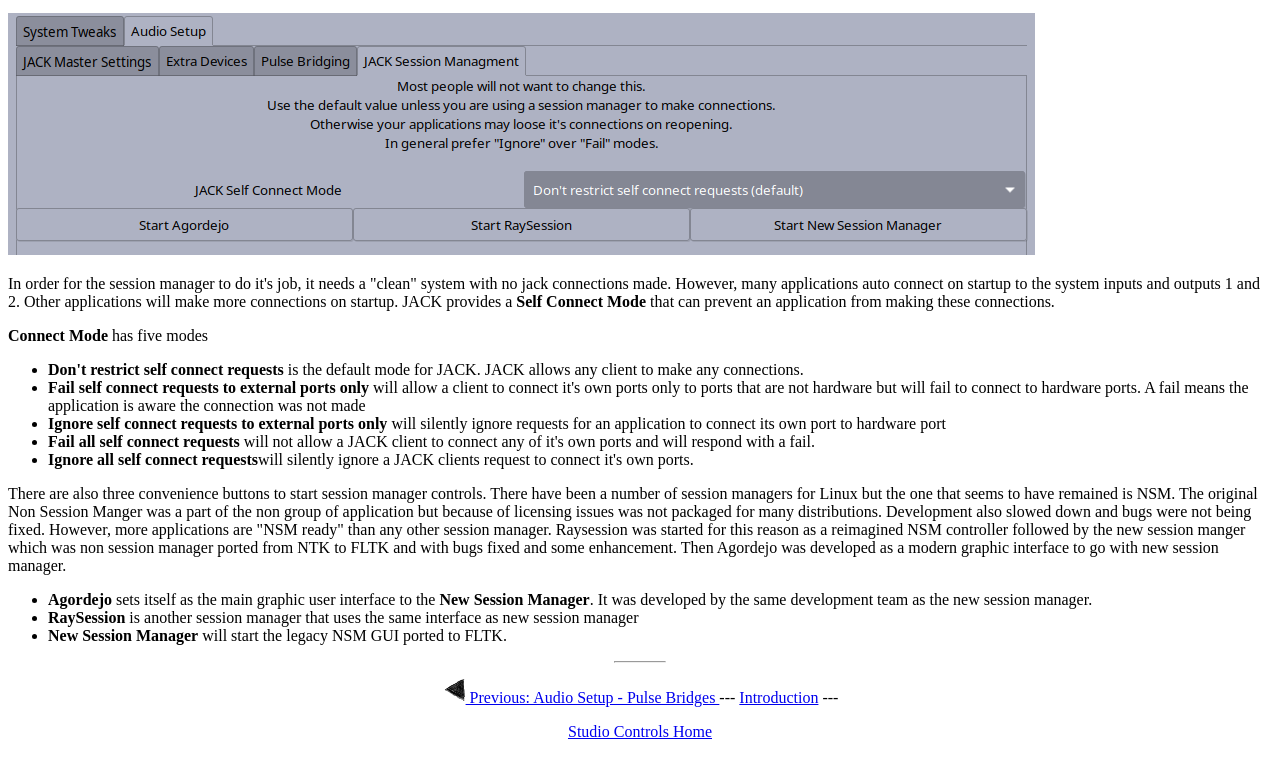
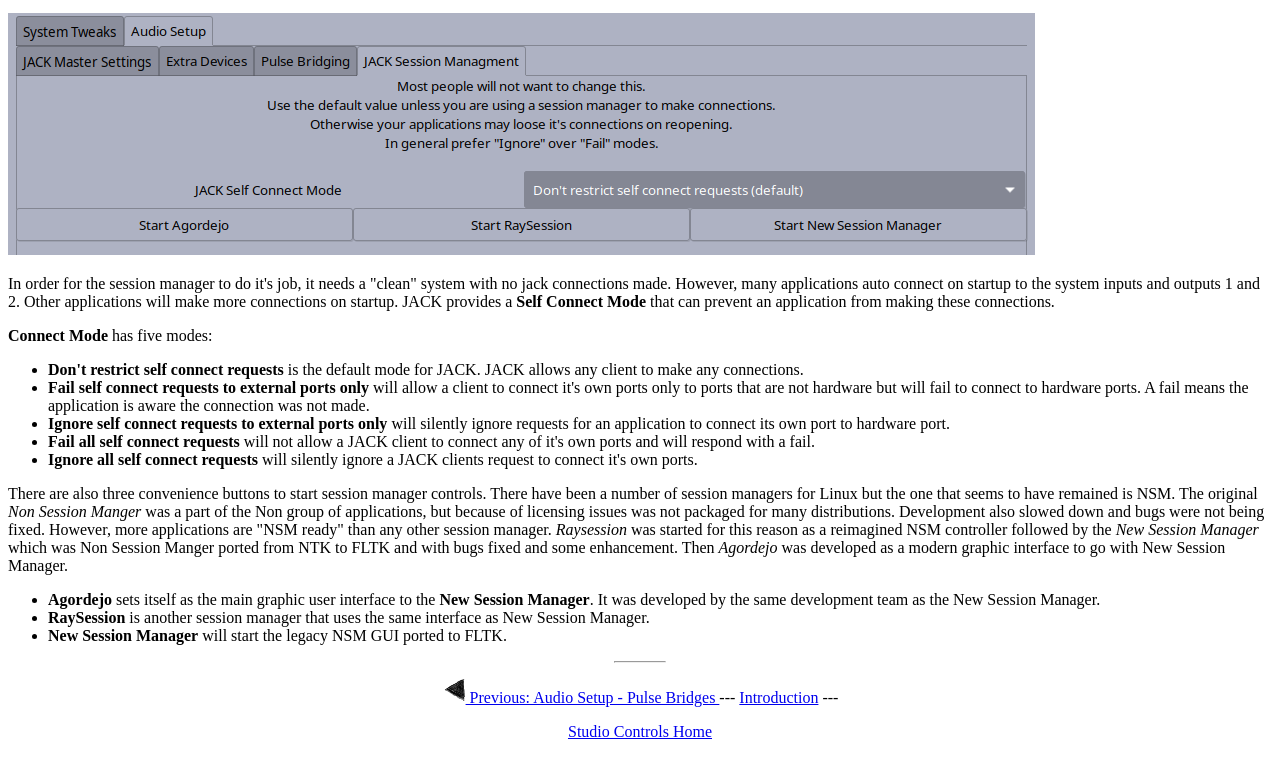
Before and after one commit to ovenwerks/studio-controls, a plain HTML site: page docs/session.html in a window 1280 px wide. Shown: the part 119-876 px from the top of the page. Drawn offline with Linux system fonts and the light colour scheme.

Commit message:
Capitalization and some format in session.html

```diff
--- a/docs/session.html
+++ b/docs/session.html
@@ -32,38 +32,38 @@
 	application from making these connections.
 </p>
 <p>
-	<strong>Connect Mode</strong> has five modes
+	<strong>Connect Mode</strong> has five modes:
 </p>
 <ul>
 	<li><strong>Don't restrict self connect requests</strong> is the default mode for JACK.
 	JACK allows any client to make any connections.</li>
 	<li><strong>Fail self connect requests to external ports only</strong> will allow a client
 	to connect it's own ports only to ports that are not hardware but will fail to connect
-	to hardware ports. A fail means the application is aware the connection was not made</li>
+	to hardware ports. A fail means the application is aware the connection was not made.</li>
 	<li><strong>Ignore self connect requests to external ports only</strong> will
-	silently ignore requests for an application to connect its own port to hardware port</li>
+	silently ignore requests for an application to connect its own port to hardware port.</li>
 	<li><strong>Fail all self connect requests</strong> will not allow a JACK client
 	to connect any of it's own ports and will respond with a fail.</li>
-	<li><strong>Ignore all self connect requests</strong>will silently ignore a JACK
+	<li><strong>Ignore all self connect requests</strong> will silently ignore a JACK
 	clients request to connect it's own ports.</li>
 </ul>
 <p>
 	There are also three convenience buttons to start session manager controls. There have
 	been a number of session managers for Linux but the one that seems to have remained
-	is NSM. The original Non Session Manger was a part of the non group of application but
+	is NSM. The original <em>Non Session Manger</em> was a part of the Non group of applications, but
 	because of licensing issues was not packaged for many distributions. Development also
 	slowed down and bugs were not being fixed. However, more applications are "NSM ready"
-	than any other session manager. Raysession was started for this reason as a reimagined
-	NSM controller followed by the new session manger which was non session manager ported
-	from NTK to FLTK and with bugs fixed and some enhancement. Then Agordejo was developed
-	as a modern graphic interface to go with new session manager.
+	than any other session manager. <em>Raysession</em> was started for this reason as a reimagined
+	NSM controller followed by the <em>New Session Manager</em> which was Non Session Manger ported
+	from NTK to FLTK and with bugs fixed and some enhancement. Then <em>Agordejo</em> was developed
+	as a modern graphic interface to go with New Session Manager.
 </p>
 <ul>
 	<li><strong>Agordejo</strong> sets itself as the main graphic user interface to the
 	<strong>New Session Manager</strong>. It was developed by the same development team as
-	the new session manager.</li>
+	the New Session Manager.</li>
 	<li><strong>RaySession</strong> is another session manager that uses the same interface
-	as new session manager</li>
+	as New Session Manager.</li>
 	<li><strong>New Session Manager</strong> will start the legacy NSM GUI ported to FLTK.</li>
 </ul>
 
```
